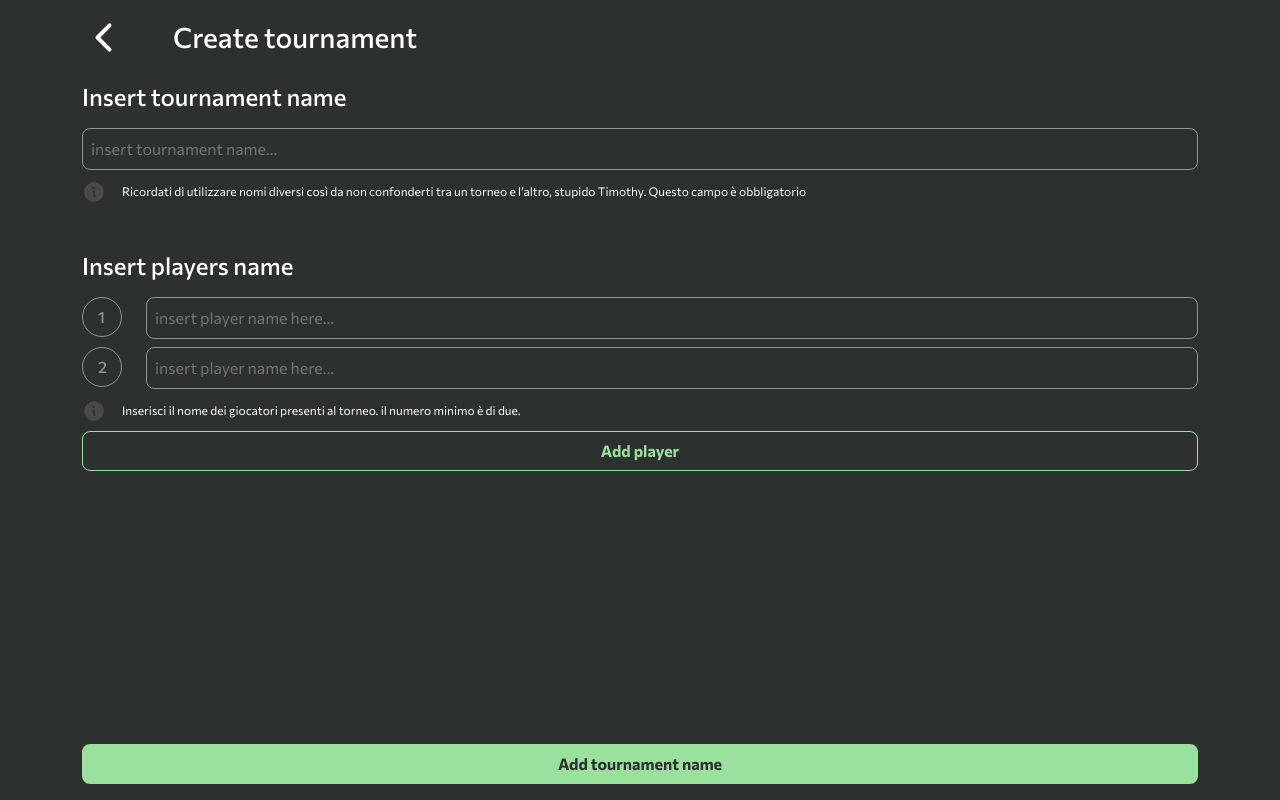
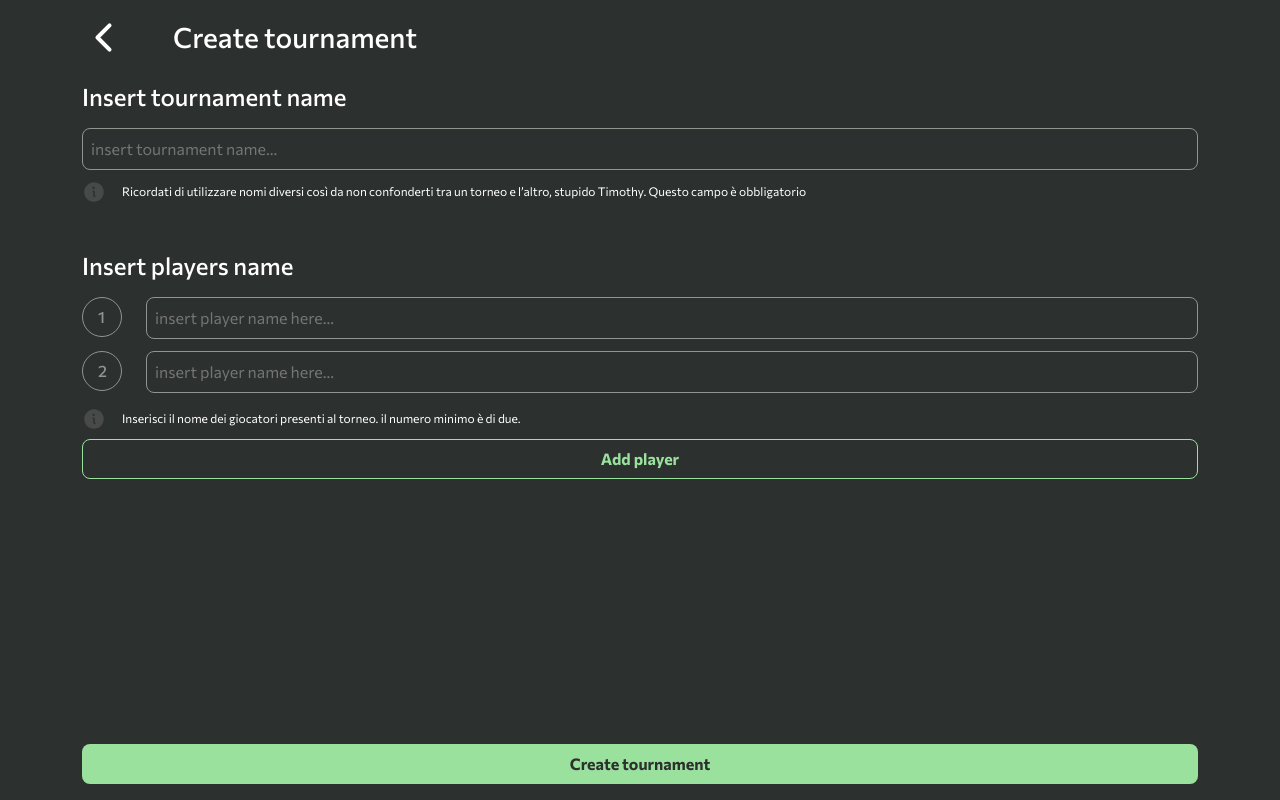
Before and after one commit to edoardorizzo/tournaments, a React (Create React App) app: page /tournament in a window 1280 px wide. Built offline with nearby package versions, Linux system fonts and the light colour scheme.

Commit message:
fix style

```diff
--- a/src/components/InputPlayer.js
+++ b/src/components/InputPlayer.js
@@ -3,7 +3,7 @@ import React from 'react'
 
 function InputPlayer({input}) {
   return (
-    <div className="player_input d-flex justify-content-between align-center">
+    <div className="player_input d-flex justify-content-between align-center mb-1">
             <div className="input_counter_container me-4">
               <img
                 src={input} alt={input}
--- a/src/pages/TournamentNamePage.js
+++ b/src/pages/TournamentNamePage.js
@@ -36,7 +36,7 @@ function TournamentNamePage() {
           </div>
         </div>
         <div className="bottom_element_container mb-3">
-          <Button text="Add tournament name"></Button>
+          <Button text="Create tournament"></Button>
         </div>
       </div>
     </div>
```
